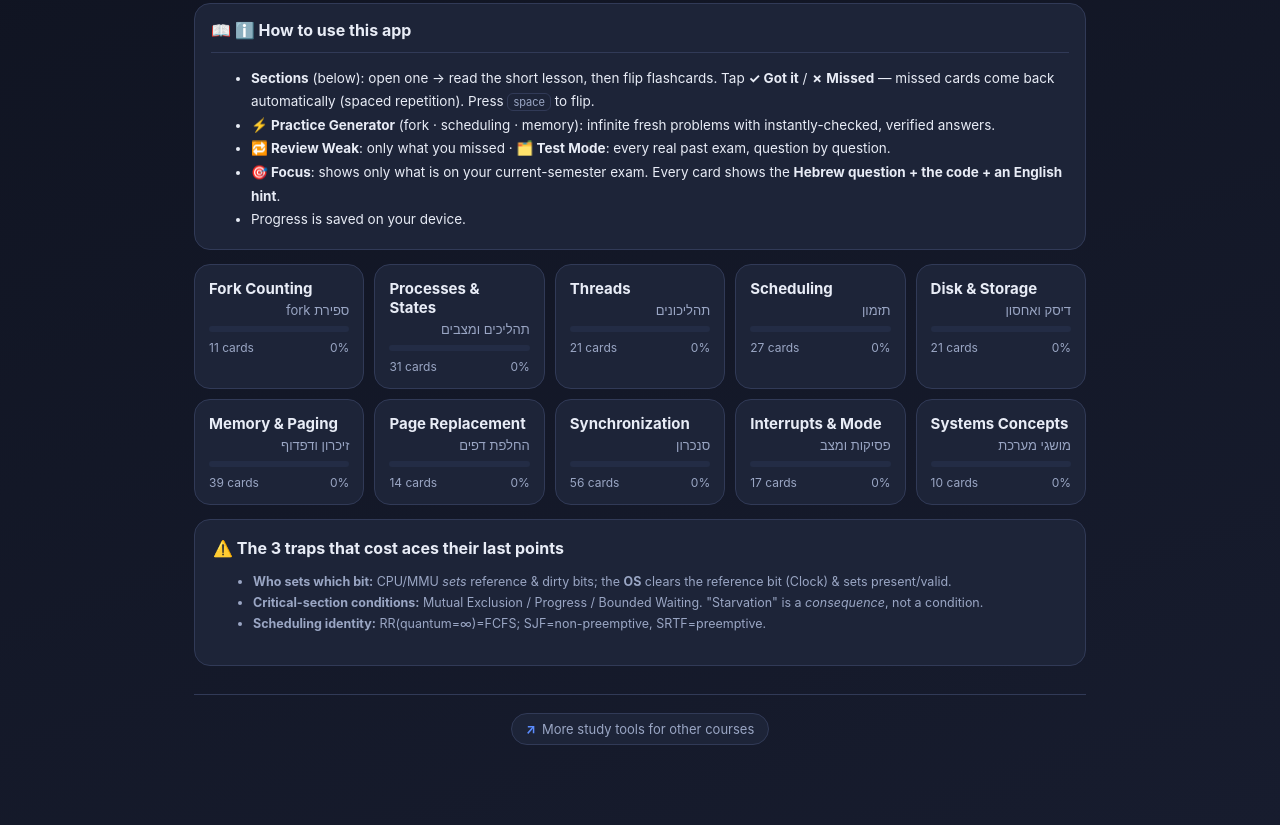
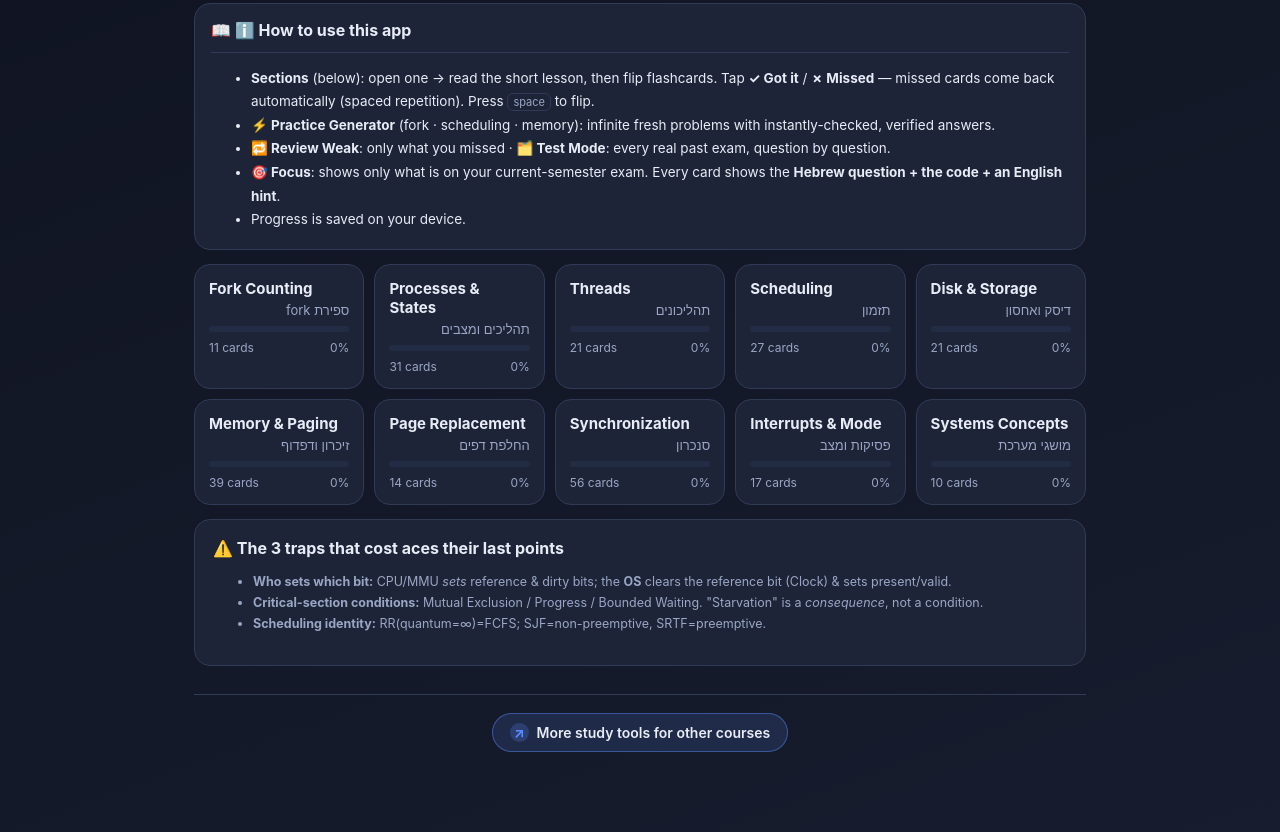
Before and after one commit to AdirBuskila/os-exam-trainer, a website: page index.html in a window 1280 px wide. Shown: the part 293-1125 px from the top of the page. Drawn offline with Linux system fonts and the light colour scheme.

Commit message:
Make the study-tools deck link visible instead of fine print
The back-link sat in the footer as the dimmest text token at the smallest size,
inside a ghost outline, directly under a wall of grey disclaimer copy — so it
read as part of the disclaimer and was easy to miss.

It is now an accent-tinted pill in each app's own brand colour: full-contrast
text at 600 weight, an accent border, and the ↗ in a circular chip that lifts on
hover. Checked rendered in both light and dark themes.

The plain border/background declarations before each color-mix() are the previous
appearance, kept as a fallback for browsers without color-mix support. Hover
transform is disabled under prefers-reduced-motion.

Co-Authored-By: Claude Opus 4.8 (1M context) <noreply@anthropic.com>

```diff
--- a/css/styles.css
+++ b/css/styles.css
@@ -142,9 +142,29 @@ pre, code, .qcode{direction:ltr;text-align:left;unicode-bidi:isolate}
 
 /* ---- back to the study-tools deck ---- */
 .appfoot{margin-top:28px;padding:18px 4px 0;border-top:1px solid var(--line);text-align:center}
-.deck-link{display:inline-flex;align-items:center;gap:6px;padding:7px 14px;
-  border:1px solid var(--line);border-radius:999px;background:var(--card);
-  color:var(--mut);text-decoration:none;font-size:13px;
-  transition:color .15s ease,border-color .15s ease}
-.deck-link:hover,.deck-link:focus-visible{color:var(--txt);border-color:var(--acc)}
-.deck-link .deck-arrow{color:var(--acc);font-weight:700}
+/* Deliberately the one warm spot in the footer — as muted fine print it read as a
+   disclaimer and got missed. Pre-color-mix declarations are the old look, kept as a
+   fallback for older browsers. */
+.deck-link{display:inline-flex;align-items:center;gap:8px;padding:9px 17px;
+  border-radius:999px;
+  border:1px solid var(--line);
+  border:1px solid color-mix(in oklab, var(--acc) 45%, transparent);
+  background:var(--card);
+  background:color-mix(in oklab, var(--acc) 14%, transparent);
+  color:var(--txt);text-decoration:none;font-size:14px;font-weight:600;
+  transition:background .18s ease,border-color .18s ease,box-shadow .18s ease,transform .18s ease}
+.deck-link:hover,.deck-link:focus-visible{
+  border-color:var(--acc);
+  background:color-mix(in oklab, var(--acc) 24%, transparent);
+  box-shadow:0 6px 18px -8px var(--acc);
+  transform:translateY(-1px)}
+.deck-link .deck-arrow{color:var(--acc);font-weight:700;
+  display:inline-flex;align-items:center;justify-content:center;
+  width:1.35em;height:1.35em;border-radius:50%;
+  background:color-mix(in oklab, var(--acc) 22%, transparent);
+  transition:transform .18s ease}
+.deck-link:hover .deck-arrow,.deck-link:focus-visible .deck-arrow{transform:translate(2px,-2px)}
+@media (prefers-reduced-motion: reduce){
+  .deck-link,.deck-link .deck-arrow{transition:none}
+  .deck-link:hover,.deck-link:focus-visible{transform:none}
+  .deck-link:hover .deck-arrow,.deck-link:focus-visible .deck-arrow{transform:none}}
```
